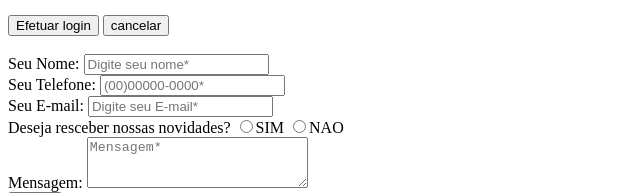
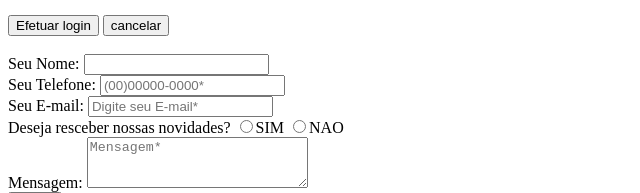
Before and after one commit to wanderlan999/pagina1, a plain HTML site: page index.html in a window 1280 px wide. Shown: the part 161-354 px from the top of the page, 0-640 px from the left. Drawn offline with Linux system fonts and the light colour scheme.

Commit message:
retirei placeholder

```diff
--- a/index.html
+++ b/index.html
@@ -28,7 +28,7 @@
 			<input type="reset" value="cancelar"><br>
 			<br>
 			Seu Nome:
-			<input type="text" name="" size="20"placeholder="Digite seu nome*"required>
+			<input type="text" name="" size="20" required>
 			<br>
 			<label for="ttel">Seu Telefone:</label>
 			<input type="tel"id="ttel" name="ctel"pattern="\([0-9]{2}\)[0-9]{5}-[0-9]{4}"placeholder="(00)00000-0000*">
```
